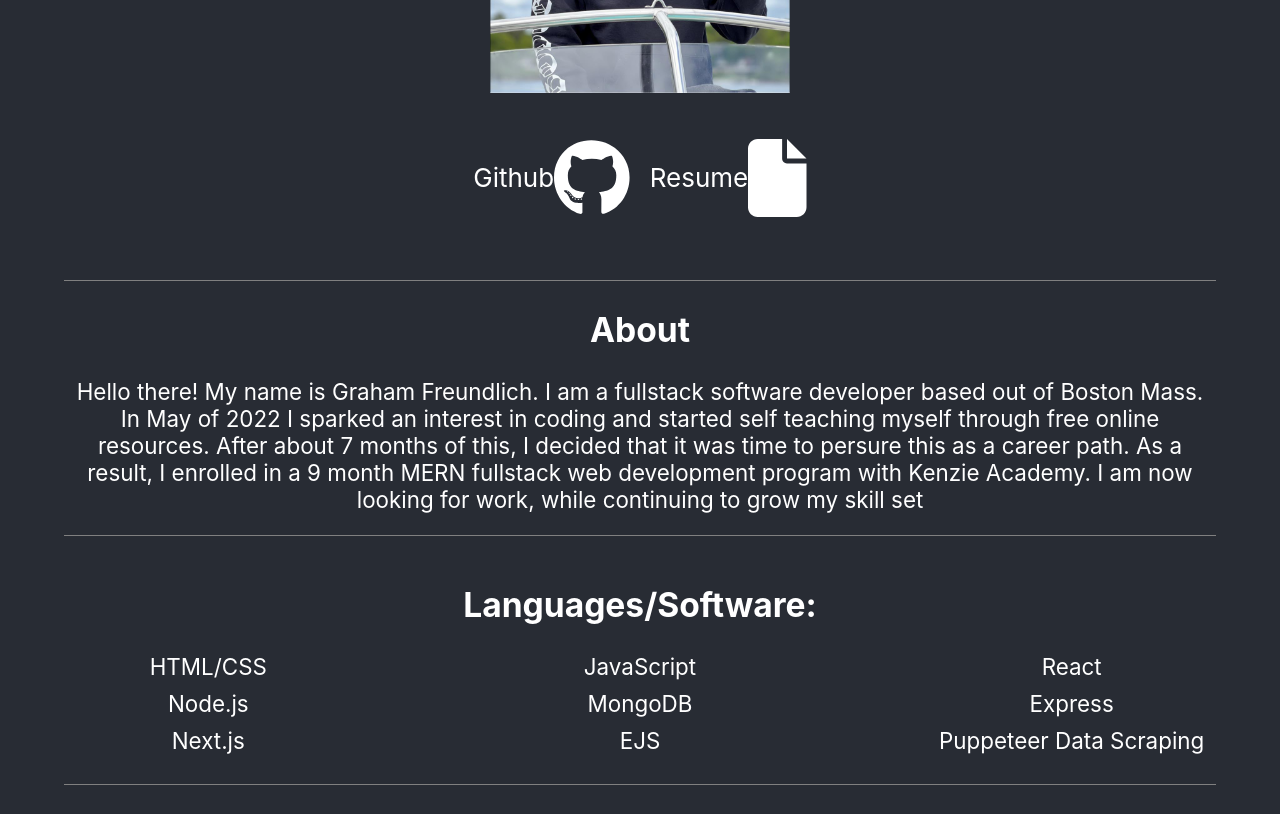
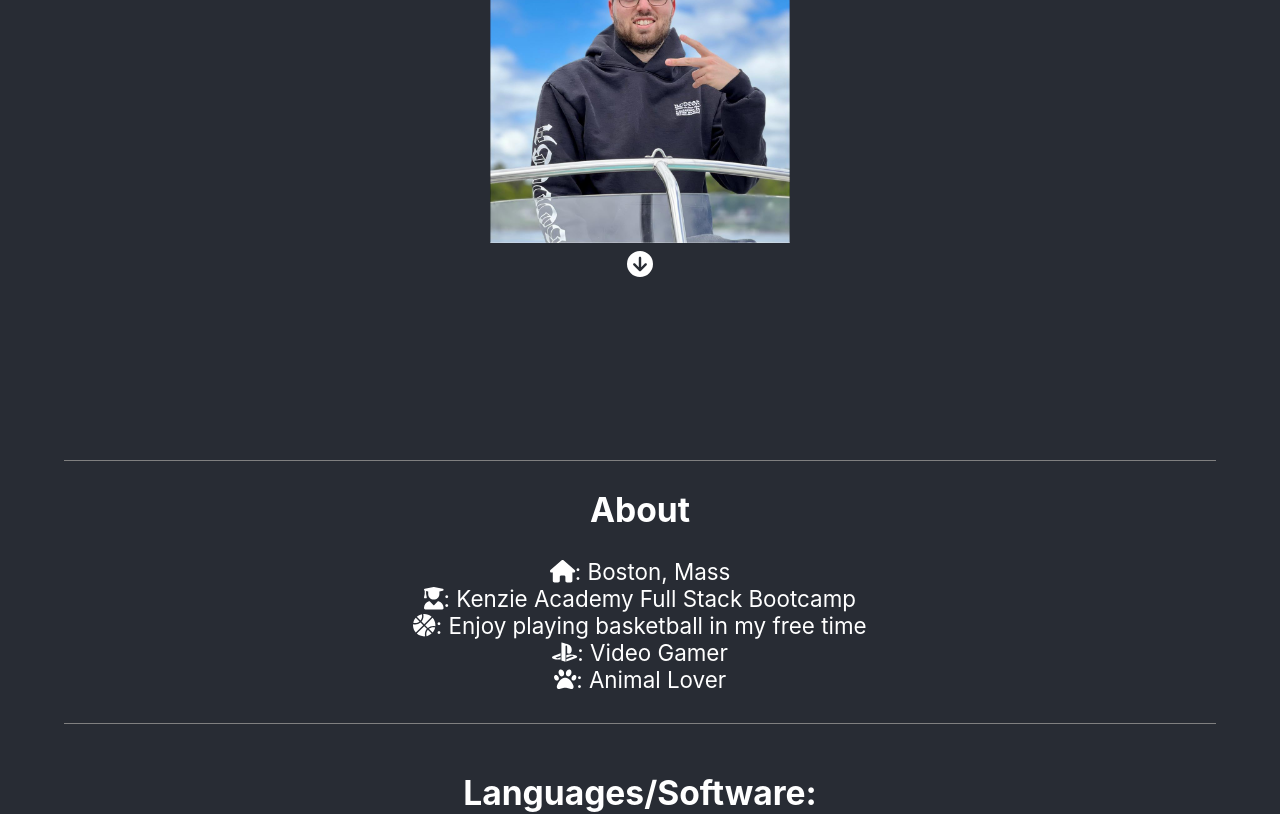
Before and after one commit to Graham2823/reactportfolio, a React (Create React App) app: page / in a window 1280 px wide. Shown: the part 360-1174 px from the top of the page. Built offline with nearby package versions, Linux system fonts and the light colour scheme.

Commit message:
updated portfolio

```diff
--- a/src/App.css
+++ b/src/App.css
@@ -7,7 +7,7 @@
 }
 
 .App-header {
-  max-height: 640px;
+  max-height: 1000px;
   display: flex;
   flex-direction: column;
   align-items: center;
--- /dev/null
+++ b/src/Sections/Bio.js
@@ -0,0 +1,64 @@
+import React, { useEffect, useState } from 'react';
+import { Container, ListGroup } from 'react-bootstrap';
+import { FontAwesomeIcon } from '@fortawesome/react-fontawesome';
+import { faHouse } from '@fortawesome/free-solid-svg-icons';
+import { faUserGraduate } from '@fortawesome/free-solid-svg-icons';
+import { faBasketball } from '@fortawesome/free-solid-svg-icons';
+import { faPlaystation } from '@fortawesome/free-brands-svg-icons';
+import { faPaw } from '@fortawesome/free-solid-svg-icons';
+import { gsap } from 'gsap';
+import { CSSPlugin } from 'gsap/CSSPlugin';
+import { useInView } from 'react-intersection-observer';
+
+gsap.registerPlugin(CSSPlugin);
+
+const Bio = () => {
+  const [ref, inView] = useInView();
+  const [animated, setAnimated] = useState(false);
+
+  useEffect(() => {
+    if (inView && !animated) {
+      const items = document.querySelectorAll('.bio-list-item');
+
+      gsap.from(items, {
+        scaleX: 2,
+        scaleY: 2,
+        opacity: 0,
+        y: -100,
+        duration: 1,
+        ease: 'elastic.out(1, 0.3)',
+        stagger: 1, // Set stagger to 1 second for a 1-second delay between items
+        onComplete: () => {
+          setAnimated(true);
+        },
+      });
+    }
+  }, [inView, animated]);
+
+  return (
+    <Container className='bio' ref={ref}>
+      <h2>About</h2>
+      <div className='about'>
+        <ListGroup className='vertical-list'>
+          <ListGroup.Item className='bio-list-item'>
+            <FontAwesomeIcon icon={faHouse} />: Boston, Mass
+          </ListGroup.Item>
+          <ListGroup.Item className='bio-list-item'>
+            <FontAwesomeIcon icon={faUserGraduate} />: Kenzie Academy Full Stack Bootcamp
+          </ListGroup.Item>
+          <ListGroup.Item className='bio-list-item'>
+            <FontAwesomeIcon icon={faBasketball} />: Enjoy playing basketball in my free time
+          </ListGroup.Item>
+          <ListGroup.Item className='bio-list-item'>
+            <FontAwesomeIcon icon={faPlaystation} />: Video Gamer
+          </ListGroup.Item>
+          <ListGroup.Item className='bio-list-item'>
+            <FontAwesomeIcon icon={faPaw} />: Animal Lover
+          </ListGroup.Item>
+        </ListGroup>
+      </div>
+    </Container>
+  );
+};
+
+export default Bio;
--- a/src/components/Header.js
+++ b/src/Sections/Header.js
@@ -1,8 +1,9 @@
 import React from 'react'
 import {FontAwesomeIcon} from '@fortawesome/react-fontawesome';
 import {faGithub} from '@fortawesome/free-brands-svg-icons';
-import { faFile } from '@fortawesome/free-solid-svg-icons';
+import { faArrowCircleDown, faFile } from '@fortawesome/free-solid-svg-icons';
 import { Container } from 'react-bootstrap';
+
 
 const Header = () => {
   return (
@@ -10,10 +11,7 @@ const Header = () => {
         <h1>Graham Freundlich</h1>
         <img src="GrahamPic.jpeg" class="picture"></img>
         <br/>
-        <div className='icons'>
-        <a href='https://github.com/Graham2823'>Github<FontAwesomeIcon icon={faGithub} size='3x' color='white'></FontAwesomeIcon></a>
-        <a href='https://drive.google.com/file/d/1cFC8VlG6fFFfFNC5Oth7ioIDf4XnMxZC/view?usp=sharing'> Resume<FontAwesomeIcon icon={faFile} size='3x'></FontAwesomeIcon></a>
-        </div>
+        <a href='#bio'><FontAwesomeIcon icon={faArrowCircleDown}></FontAwesomeIcon></a>
     </Container>
   )
 }
--- a/src/components/TopNav.js
+++ b/src/Sections/TopNav.js
@@ -1,6 +1,9 @@
 import React from 'react';
 import { Navbar, Container, Nav } from 'react-bootstrap';
 import '../page.css';
+import {FontAwesomeIcon} from '@fortawesome/react-fontawesome';
+import {faGithub} from '@fortawesome/free-brands-svg-icons';
+import { faFile } from '@fortawesome/free-solid-svg-icons';
 
 const TopNav = () => {
   return (
@@ -12,6 +15,8 @@ const TopNav = () => {
             <Nav.Link href="#languages">Languages Known</Nav.Link>
             <Nav.Link href="#projects">Projects</Nav.Link>
             <Nav.Link href="#contact">Contact Me</Nav.Link>
+            <Nav.Link href="https://github.com/Graham2823">Github<FontAwesomeIcon icon={faGithub} size='3x' color='white'></FontAwesomeIcon></Nav.Link>
+            <Nav.Link href="https://drive.google.com/file/d/1cFC8VlG6fFFfFNC5Oth7ioIDf4XnMxZC/view?usp=sharing">Resume<FontAwesomeIcon icon={faFile} size='3x'></FontAwesomeIcon></Nav.Link>
           </Nav>
         </Navbar.Collapse>
       </Container>
--- a/src/components/Bio.js
+++ /dev/null
@@ -1,23 +0,0 @@
-import React from 'react'
-import { Container, ListGroup } from 'react-bootstrap'
-
-const Bio = () => {
-  return (
-    <Container className='bio'>
-        <h2>About</h2>
-        <p>Hello there! My name is Graham Freundlich. I am a fullstack software developer based out of Boston Mass. In May of 2022 I sparked an interest in coding and started self teaching myself through free online resources. After about 7 months of this, I decided that it was time to persure this as a career path. As a result, I enrolled in a 9 month MERN fullstack web development program with Kenzie Academy. I am now looking for work, while continuing to grow my skill set </p>
-        {/* <div class="goals">
-        <h3>Goals:</h3> */}
-        {/* <ListGroup class=''>
-            <ListGroup.Item>Make a positive impact</ListGroup.Item>
-            <ListGroup.Item>Learn more programming languages</ListGroup.Item>
-            <ListGroup.Item>Create efficient, and secure web applications</ListGroup.Item>
-            <ListGroup.Item>Create web applications that serve a positive and impactful purpose</ListGroup.Item>
-            <ListGroup.Item>Combine my passion for sports and my passion for coding to create web applications focused around sports</ListGroup.Item>
-        </ListGroup> */}
-    {/* </div> */}
-    </Container>
-  )
-}
-
-export default Bio
--- a/src/page.css
+++ b/src/page.css
@@ -4,19 +4,20 @@
 .picture{
     height: 300px;
     width: 300px;
-    margin-bottom: 30px;
 }
 
 .header{
    margin: 20px;
-    height: 700px;
-}
+    height: 630px;
+    padding-top: 150px;
+  }
 
-.bio{
+  .bio{
     color: white;
     width: 90%;
     margin-left: auto;
     margin-right: auto;
+    padding-bottom: 30px;
     font-size: 1.4em;
     border-bottom: 1px solid gray;
     border-top: 1px solid gray;
@@ -141,7 +142,4 @@ justify-content: space-evenly;
   .header a{
 text-decoration: none;
 color: white;
-margin: 10px;
-display: flex;
-align-items: center;
   }
```
Also changed, not shown: src/App.js (+6 -6 lines), src/Sections/ContactMe.js (renamed from src/components/ContactMe.js), src/Sections/LanguagesKnown.js (line endings or trailing spaces), src/Sections/Projects.js (renamed from src/components/Projects.js).
